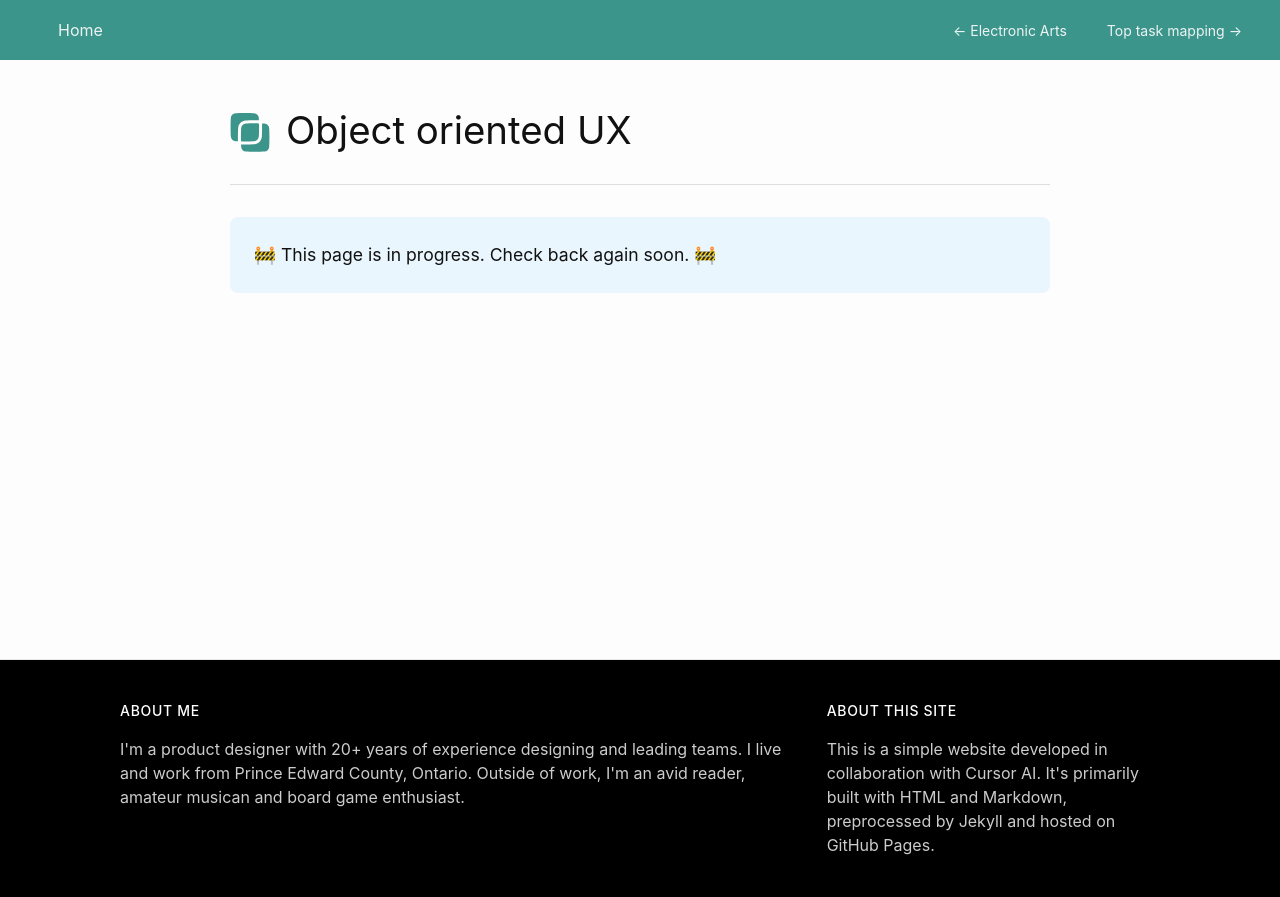
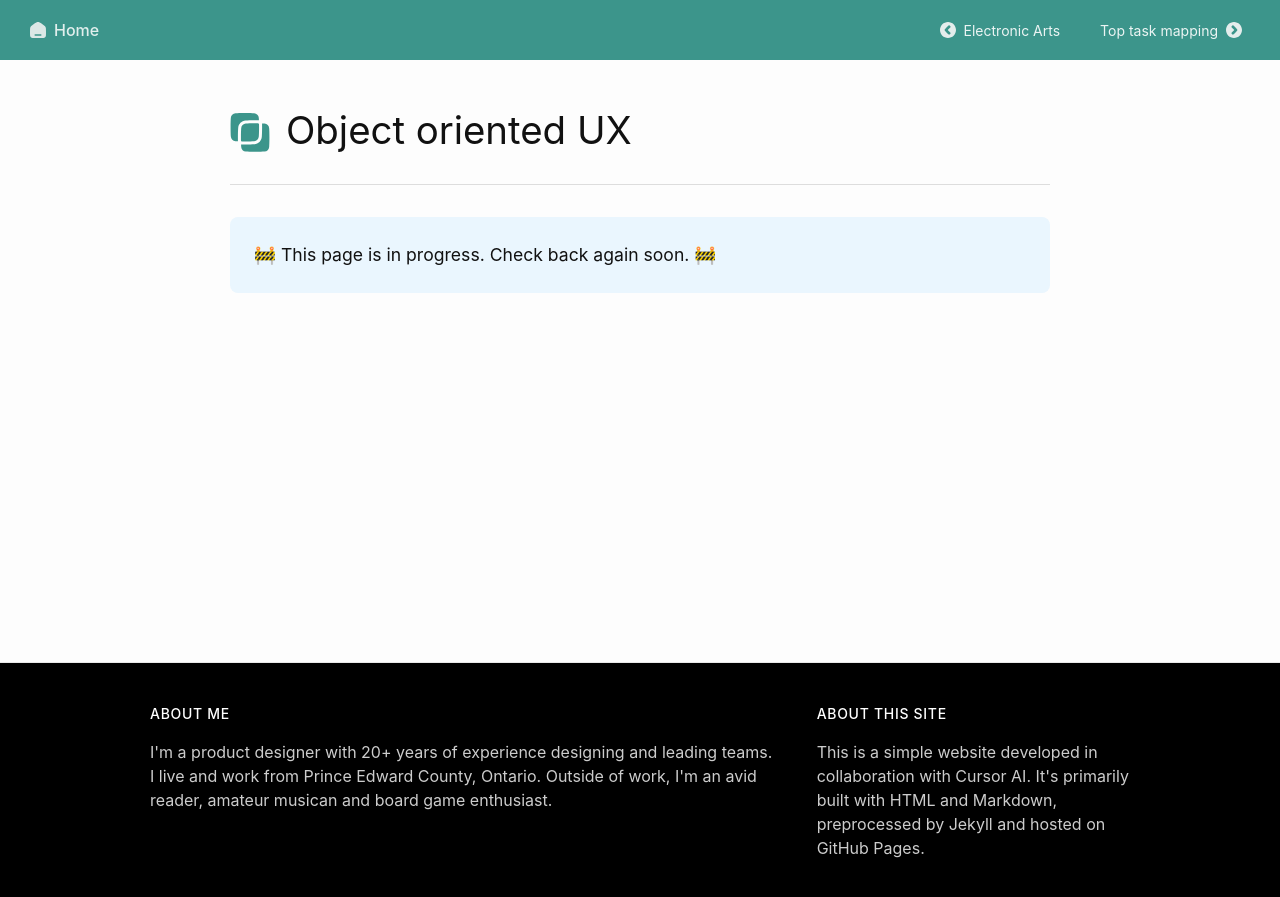
Before and after one commit to HeliumAce/personal-site, a Jekyll site: the page built from methods/object-oriented-ux.md, in a window 1280 px wide. Shown: the top 897 px of the page. Built offline with Jekyll 4.4.1, drawn with Linux system fonts in a browser that asks for light colours.

Commit message:
responsive design updates

```diff
--- a/_includes/page-header.html
+++ b/_includes/page-header.html
@@ -1,10 +1,11 @@
 <div class="page-header">
   <a href="/" class="back-link">
-    <svg><!-- home icon --></svg>
+    <img src="/assets/imgs/icons/icon-home.svg" alt="" width="16" height="16">
     Home
   </a>
 
-  <div class="mobile-nav">
+  <div class="page-nav">
+    {% if page.layout == "work" or page.layout == "method" %}
       {% assign work_pages = site.pages | where: "layout", "work" | sort: "order" %}
       {% assign method_pages = site.pages | where: "layout", "method" | sort: "order" %}
       {% assign all_pages = work_pages | concat: method_pages %}
@@ -16,14 +17,21 @@
           {% assign next_index = current_index | plus: 1 %}
 
           {% if prev_index >= 0 %}
-          <a href="{{ all_pages[prev_index].url }}" class="nav-link prev-link">← {{ all_pages[prev_index].title }}</a>
+            <a href="{{ all_pages[prev_index].url }}" class="nav-link prev-link">
+              <img src="/assets/imgs/icons/icon-previous.svg" alt="" width="16" height="16">
+              <span class="nav-text"><span>{{ all_pages[prev_index].title }}</span></span>
+            </a>
           {% endif %}
 
           {% if next_index < all_pages.size %}
-          <a href="{{ all_pages[next_index].url }}" class="nav-link next-link">{{ all_pages[next_index].title }} →</a>
+            <a href="{{ all_pages[next_index].url }}" class="nav-link next-link">
+              <span class="nav-text"><span>{{ all_pages[next_index].title }}</span></span>
+              <img src="/assets/imgs/icons/icon-next.svg" alt="" width="16" height="16">
+            </a>
           {% endif %}
           {% break %}
         {% endif %}
       {% endfor %}
+    {% endif %}
   </div>
 </div>
--- a/_sass/minima/_work.scss
+++ b/_sass/minima/_work.scss
@@ -25,7 +25,8 @@
   padding-top: 80px;
 }
 
-.work-page img:not(.page-work-logo), .method-page img:not(.page-work-logo) {
+.work-page img:not(.page-work-logo):not([src*="icon-"]),
+.method-page img:not(.page-work-logo):not([src*="icon-"]) {
   box-shadow: 0 1px 4px rgba(0, 0, 0, 0.1);
   border-radius: 4px;
   cursor: pointer;
@@ -110,7 +111,7 @@
     }
   }
 
-  @media screen and (max-width: #{$content-width + 300px}) {
+  @media screen and (max-width: #{$content-width + 400px}) {
     display: none;
   }
 }
@@ -448,7 +449,8 @@
     color: white;
     text-decoration: none;
     font-size: 1rem;
-    opacity: 0.9;
+    font-weight: 500;
+    opacity: 0.85;
     transition: opacity 0.2s ease;
 
     &:hover {
@@ -462,32 +464,54 @@
     }
   }
 
-  .mobile-nav {
-    display: none;
+  .page-nav {
     margin-left: auto;
+    display: flex;
     gap: 24px;
     align-items: center;
-
-    @media screen and (max-width: #{$content-width + 300px}) {
-      display: flex;
-    }
 
     .nav-link {
       color: white;
       text-decoration: none;
       font-size: 0.875rem;
+      font-weight: 400;
       opacity: 0.9;
       padding: 8px;
-      white-space: nowrap;
-      max-width: 200px;
-      overflow: hidden;
-      text-overflow: ellipsis;
+      display: flex;
+      align-items: center;
+      gap: 8px;
       transition: opacity 0.2s ease;
-      cursor: pointer;
-      display: inline-block;
+
+      .nav-text {
+        display: inline-block;
+        vertical-align: middle;
+      }
 
       &:hover {
         opacity: 1;
+      }
+    }
+
+    @media screen and (max-width: 640px) {
+      gap: 16px;
+
+      .nav-link {
+        padding: 4px;
+
+        .nav-text {
+          &::before {
+            content: "Prev";
+          }
+        }
+
+        &.next-link .nav-text::before {
+          content: "Next";
+        }
+
+        // Hide the original title text
+        .nav-text span {
+          display: none;
+        }
       }
     }
   }
@@ -498,7 +522,7 @@
   background: #000;
   color: white;
   padding: 40px 0;
-  height: 160px;
+  height: auto;
   margin-top: 80px;
 
   h3 {
@@ -529,6 +553,12 @@
     display: grid;
     grid-template-columns: 2fr 1fr;
     gap: 40px;
+    padding: 0 $spacing-unit;
+
+    @media screen and (max-width: $on-laptop) {
+      grid-template-columns: 1fr;
+      gap: 32px;
+    }
   }
 }
 
@@ -542,6 +572,19 @@
     grid-template-columns: auto 1fr auto;
     align-items: center;
     gap: 16px;
+
+    @media screen and (max-width: $on-laptop) {
+      grid-template-columns: auto 1fr;
+      column-gap: 16px;
+      row-gap: 0;
+
+      .page-work-meta {
+        grid-column: 2;
+        grid-row: 2;
+        text-align: left;
+        margin-top: 4px;
+      }
+    }
   }
 
   .page-work-logo {
@@ -581,6 +624,6 @@
   padding-top: 80px;
 }
 
-.method-page img {
+.method-page img:not(.page-work-logo):not([src*="icon-"]) {
   box-shadow: none;
 }
```
Also changed, not shown: assets/imgs/icons/icon-home.svg (added), assets/imgs/icons/icon-next.svg (added), assets/imgs/icons/icon-previous.svg (added). Lines whose indentation alone changed are shown as unchanged.
